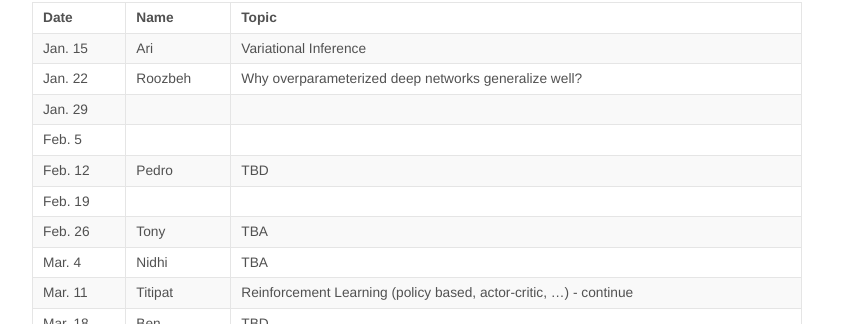
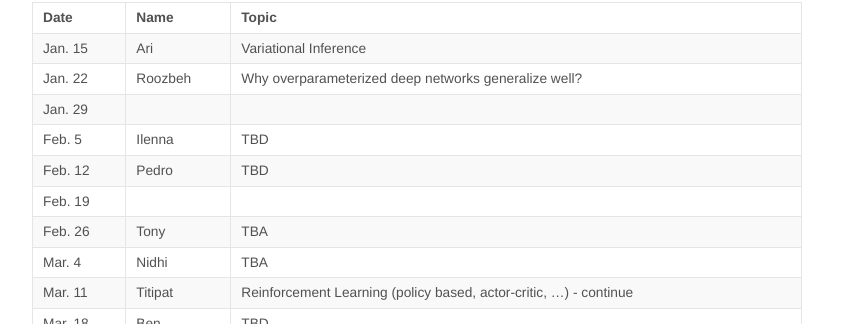
Before and after one commit to KordingLab/KordingLab.github.io, a Jekyll site: the page built from _posts/2018-08-29-upcoming-lab-teaching.md, in a window 1280 px wide and 900 px high, scrolled down 361 px. Shown: the part 128-452 px from the top of the window, without its empty margins (223-1071 px from the left). Built offline with Jekyll 4.4.1, drawn with Linux system fonts in a browser that asks for light colours; nearby versions of some CDN libraries; comment, search, counter and statistics services are not loaded.

Commit message:
Signed up for Lab Teaching

```diff
--- a/_posts/2018-08-29-upcoming-lab-teaching.md
+++ b/_posts/2018-08-29-upcoming-lab-teaching.md
@@ -21,7 +21,7 @@ Get on the listserve for announcements: https://groups.google.com/forum/#!forum/
 | Jan. 15 | Ari | Variational Inference |
 | Jan. 22 | Roozbeh | Why overparameterized deep networks generalize well? |
 | Jan. 29 | | |
-| Feb. 5 | | |
+| Feb. 5 | Ilenna | TBD |
 | Feb. 12 | Pedro | TBD |
 | Feb. 19 | | |
 | Feb. 26 | Tony | TBA |
```
